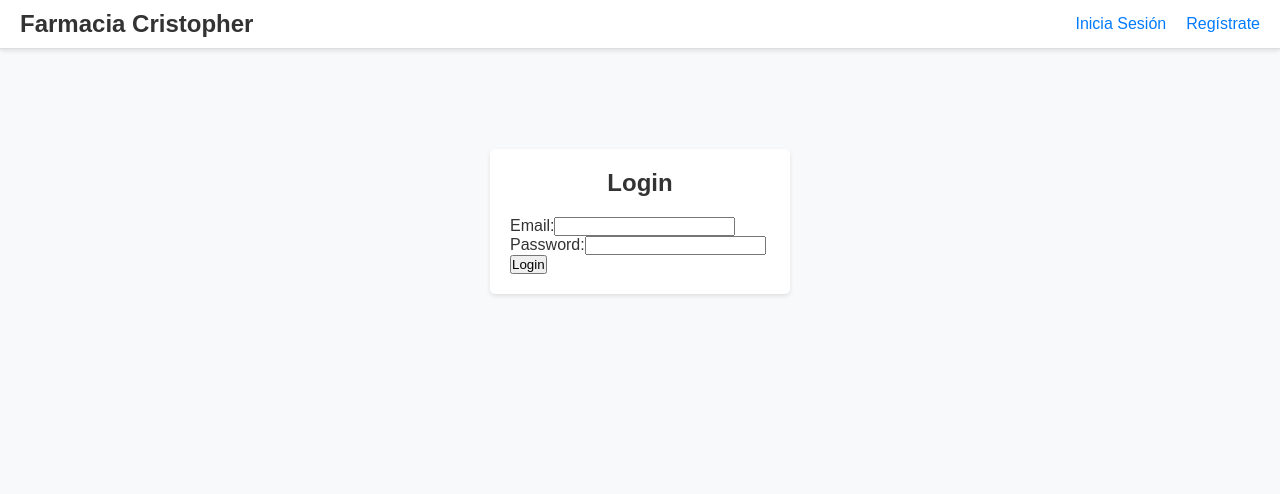
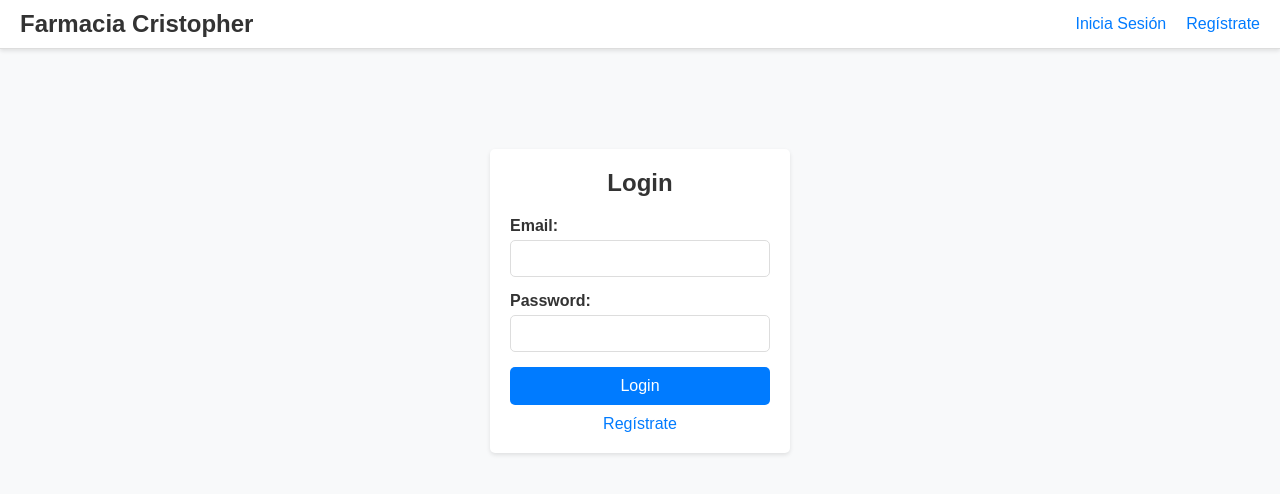
Before and after one commit to MauricioCastillo211106/Farmacia-Front, a React (Vite) app: page /login in a window 1280 px wide. Shown: the top 494 px of the page. Built offline with nearby package versions, Linux system fonts and the light colour scheme.

Commit message:
[Bug Fix] Fix problen with css in login page

```diff
--- a/src/App.jsx
+++ b/src/App.jsx
@@ -6,6 +6,8 @@ import UserPage from './pages/UserPage';
 import AuthHeader from './components/organisms/AuthHeader';
 import MainHeader from './components/organisms/MainHeader';
 import Footer from './components/organisms/Footer';
+import './assets/styles.css';
+
 
 // Simulación de autenticación
 const isAuthenticated = () => {
--- a/src/components/organisms/HowToBuy.jsx
+++ b/src/components/organisms/HowToBuy.jsx
@@ -2,29 +2,30 @@ import React from 'react';
 import Title from '../atoms/Title';
 import Subtitle from '../atoms/Subtitle';
 import Step from '../atoms/Step';
-import icon_path_1 from '../../assets/Images/icon-path-1.png';
-import icon_path_2 from '../../assets/Images/icon-path-2.png';
-import icon_path_3 from '../../assets/Images/icon-path-3.png';
-
+import ElegirIcon from '../../assets/Images/icon-path-1.png';
+import CompletarIcon from '../../assets/Images/icon-path-2.png';
+import RecogerIcon from '../../assets/Images/icon-path-3.png';
 
 const HowToBuy = () => {
   return (
     <div className="how-to-buy">
-      <Title>TE LO PONEMOS FÁCIL</Title>
-      <Subtitle>¿Cómo comprar?</Subtitle>
+      <div className="how-to-buy-header">
+        <Title>TE LO PONEMOS FÁCIL</Title>
+        <Subtitle>¿Cómo comprar?</Subtitle>
+      </div>
       <div className="steps">
         <Step
-          icon={icon_path_1}
+          icon={ElegirIcon}
           title="Elegir"
           description="Selecciona tus medicamentos de entre todas nuestras opciones."
         />
         <Step
-          icon={icon_path_2}
+          icon={CompletarIcon}
           title="Completar"
           description="Selecciona la farmacia de tu elección y descarga tu váucher."
         />
         <Step
-          icon={icon_path_3}
+          icon={RecogerIcon}
           title="Recoger"
           description="Recoge y paga en tienda, es rápido y fácil."
         />
--- a/src/components/organisms/LoginForm.jsx
+++ b/src/components/organisms/LoginForm.jsx
@@ -5,7 +5,7 @@ const LoginForm = ({ email, setEmail, password, setPassword, onSubmit, error })
     <div className="login-form">
       <h2>Login</h2>
       <form onSubmit={(e) => { e.preventDefault(); onSubmit(); }}>
-        <div>
+        <div className="form-field">
           <label>Email:</label>
           <input
             type="email"
@@ -14,7 +14,7 @@ const LoginForm = ({ email, setEmail, password, setPassword, onSubmit, error })
             required
           />
         </div>
-        <div>
+        <div className="form-field">
           <label>Password:</label>
           <input
             type="password"
@@ -24,8 +24,11 @@ const LoginForm = ({ email, setEmail, password, setPassword, onSubmit, error })
           />
         </div>
         {error && <p style={{color: 'red'}}>{error}</p>}
-        <button type="submit">Login</button>
+        <button className="btn" type="submit">Login</button>
       </form>
+      <div className="register-link">
+        <a href="/register">Regístrate</a>
+      </div>
     </div>
   );
 };
```
Also changed, not shown: 1 other file (tests, documents, lock files or other folders).
